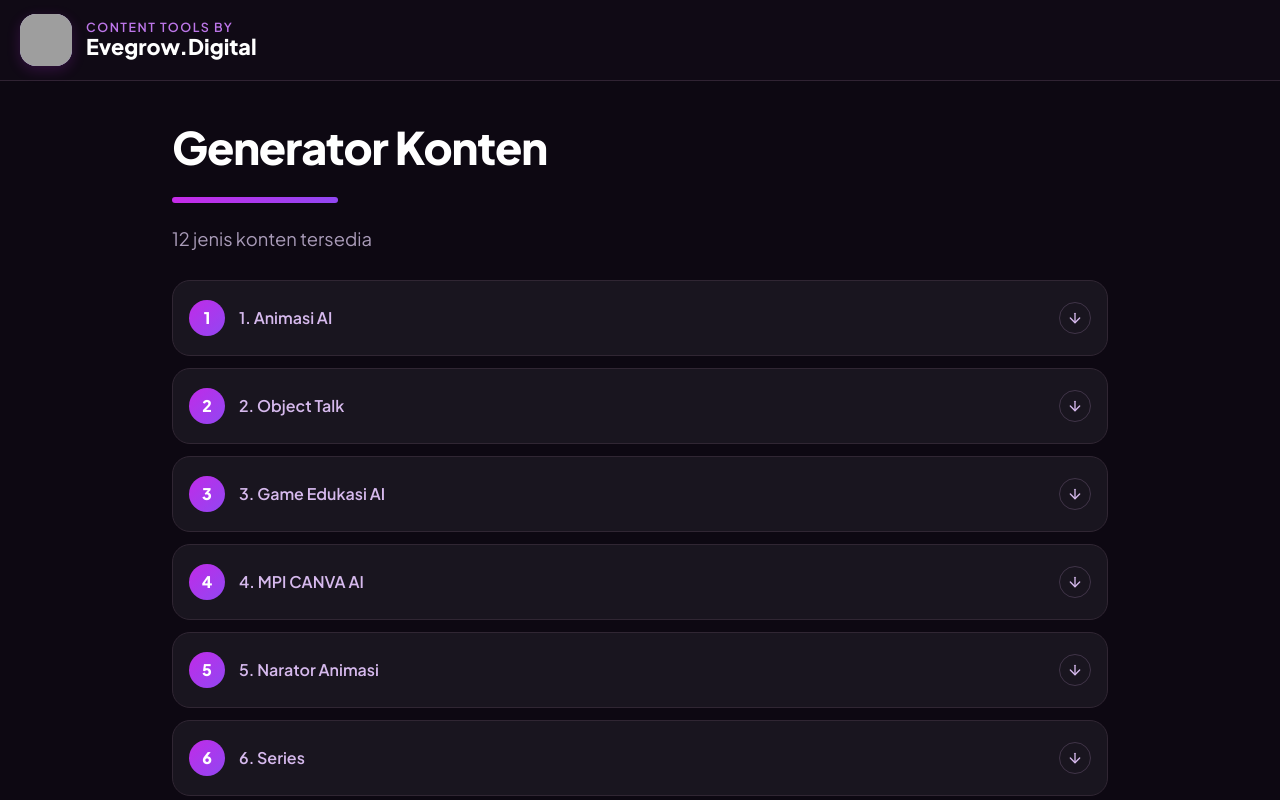
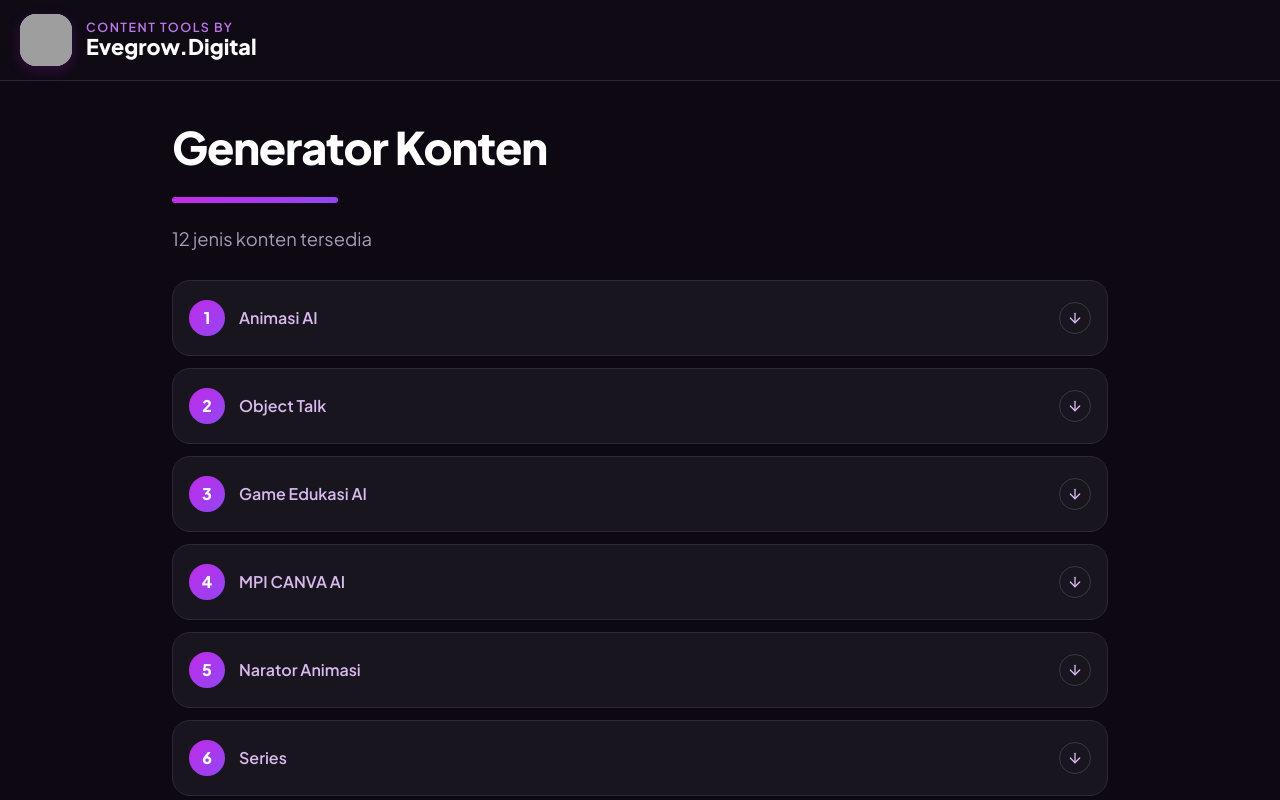
Before and after one commit to mialiaa121/Kumpulan-Tools, a Next.js app: page / in a window 1280 px wide. Shown: the top 800 px of the page. Built offline with nearby package versions, Linux system fonts and the light colour scheme; grey boxes are pictures that could not be loaded.

Commit message:
Update Generator.js

```diff
--- a/app/Generator.js
+++ b/app/Generator.js
@@ -167,7 +167,7 @@ export default function Generator({ contentTypes, site }) {
                       </span>
                     )}
                     <span className="card-title">
-                      {i + 1}. {t.label}
+                      {t.label}
                     </span>
                   </button>
                 </li>
```
